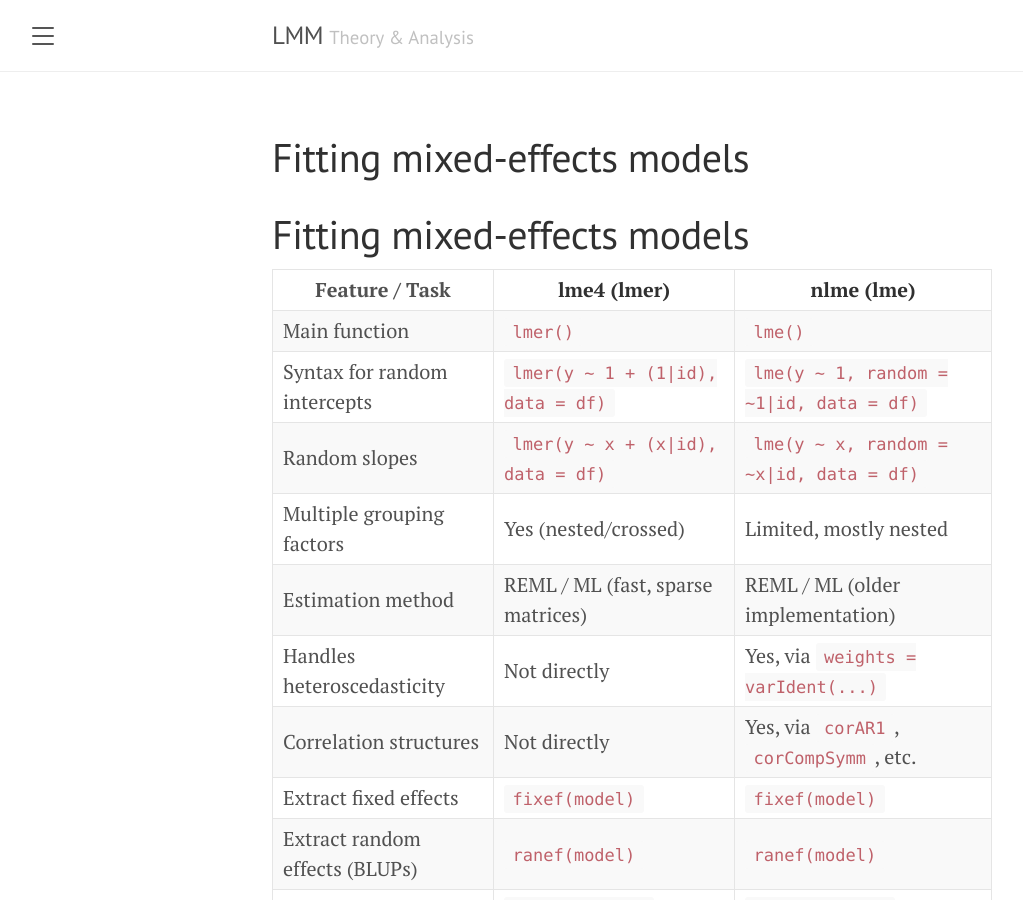
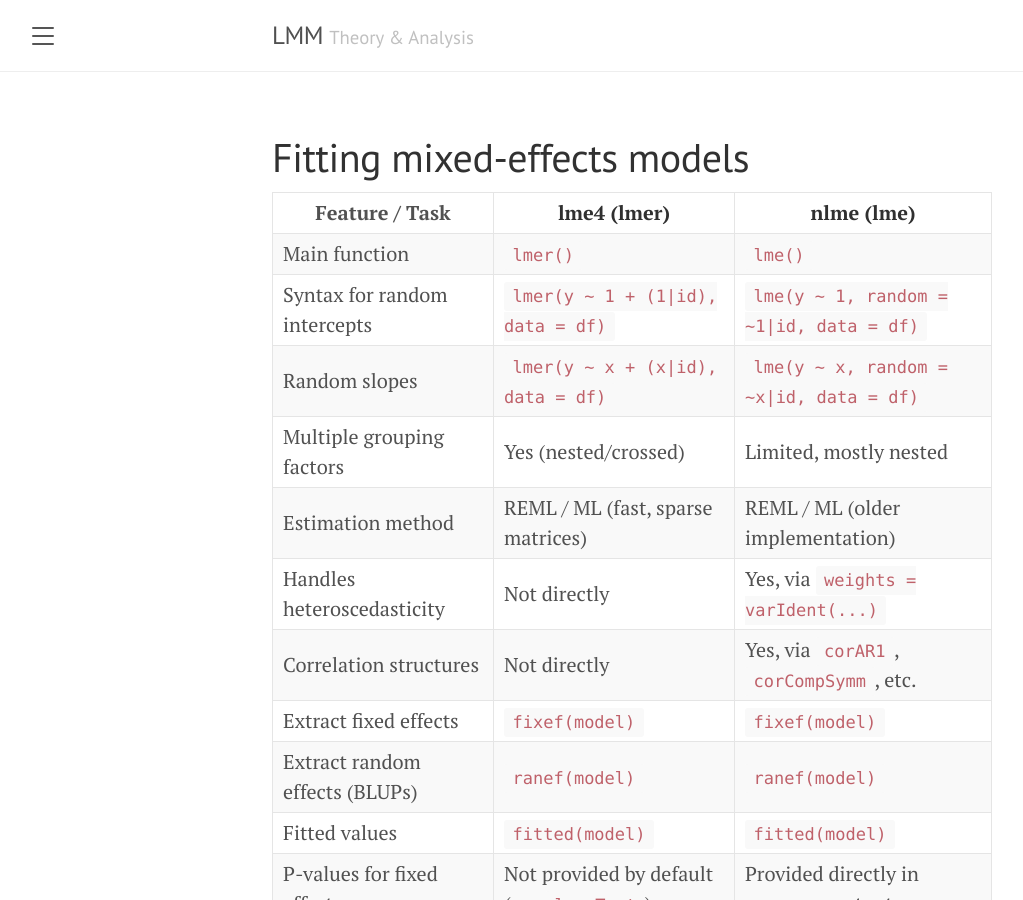
Before and after one commit to lennartseizer/ild, a Jekyll site: the page built from 4.md, in a window 1280 px wide and 900 px high. Shown: the whole window, without its empty margins (8-1031 px from the left). Built offline with Jekyll 4.4.1, drawn with Linux system fonts in a browser that asks for light colours; our own code applies the rules of GitHub Pages for plain Markdown files.

Commit message:
Update page.html

```diff
--- a/_layouts/page.html
+++ b/_layouts/page.html
@@ -3,6 +3,9 @@ layout: default
 ---
 
 <div class="page">
-  <h1 class="page-title">{{ page.title }}</h1>
+  {% assign content_has_h1 = content contains '<h1' %}
+  {% unless content_has_h1 %}
+    <h1 class="page-title">{{ page.title }}</h1>
+  {% endunless %}
   {{ content }}
 </div>
```
